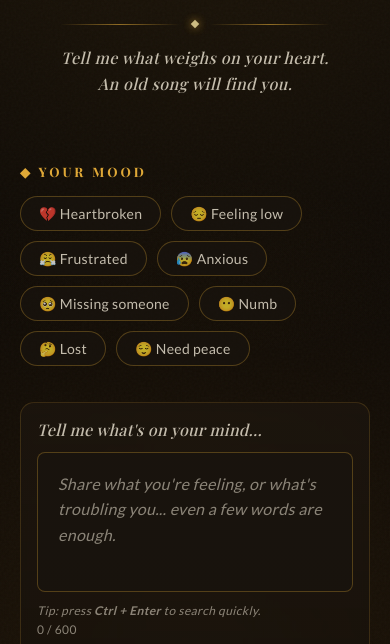
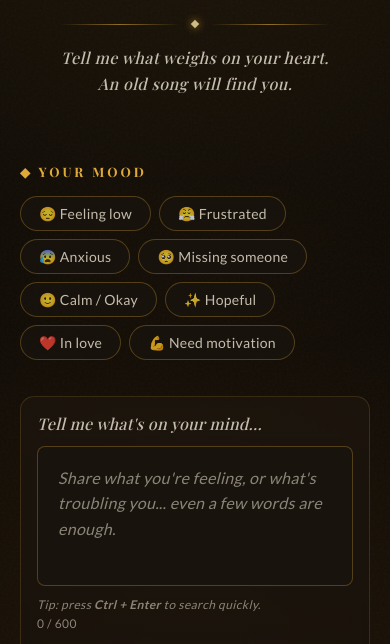
Before and after one commit to dev913913/dil-ki-dawa, a plain HTML site: page index.html in a window 390 px wide. Shown: the part 153-797 px from the top of the page. Drawn offline with nearby package versions, Linux system fonts and the light colour scheme; a web font is replaced by a local one.

Commit message:
Balance mood chips with positive options for mobile

```diff
--- a/index.html
+++ b/index.html
@@ -549,7 +549,9 @@ button.clear-btn:hover {
   .song-card { padding: 24px 20px; }
   .input-section { padding: 16px; }
   .input-meta { flex-direction: column; align-items: flex-start; gap: 4px; }
+  .mood-chips { gap: 8px; }
 }
+
 </style>
 </head>
 <body>
@@ -573,14 +575,14 @@ button.clear-btn:hover {
   <div class="mood-section">
     <div class="section-label">◆ Your mood</div>
     <div class="mood-chips">
-      <button class="mood-chip" onclick="selectMood(this, '💔 Heartbroken')">💔 Heartbroken</button>
       <button class="mood-chip" onclick="selectMood(this, '😔 Feeling low')">😔 Feeling low</button>
       <button class="mood-chip" onclick="selectMood(this, '😤 Frustrated')">😤 Frustrated</button>
       <button class="mood-chip" onclick="selectMood(this, '😰 Anxious')">😰 Anxious</button>
       <button class="mood-chip" onclick="selectMood(this, '🥺 Missing someone')">🥺 Missing someone</button>
-      <button class="mood-chip" onclick="selectMood(this, '😶 Numb / Empty')">😶 Numb</button>
-      <button class="mood-chip" onclick="selectMood(this, '🤔 Lost / Confused')">🤔 Lost</button>
-      <button class="mood-chip" onclick="selectMood(this, '😌 Need peace')">😌 Need peace</button>
+      <button class="mood-chip" onclick="selectMood(this, '🙂 Calm / Okay')">🙂 Calm / Okay</button>
+      <button class="mood-chip" onclick="selectMood(this, '✨ Hopeful')">✨ Hopeful</button>
+      <button class="mood-chip" onclick="selectMood(this, '❤️ In love')">❤️ In love</button>
+      <button class="mood-chip" onclick="selectMood(this, '💪 Need motivation')">💪 Need motivation</button>
     </div>
   </div>
 
```
